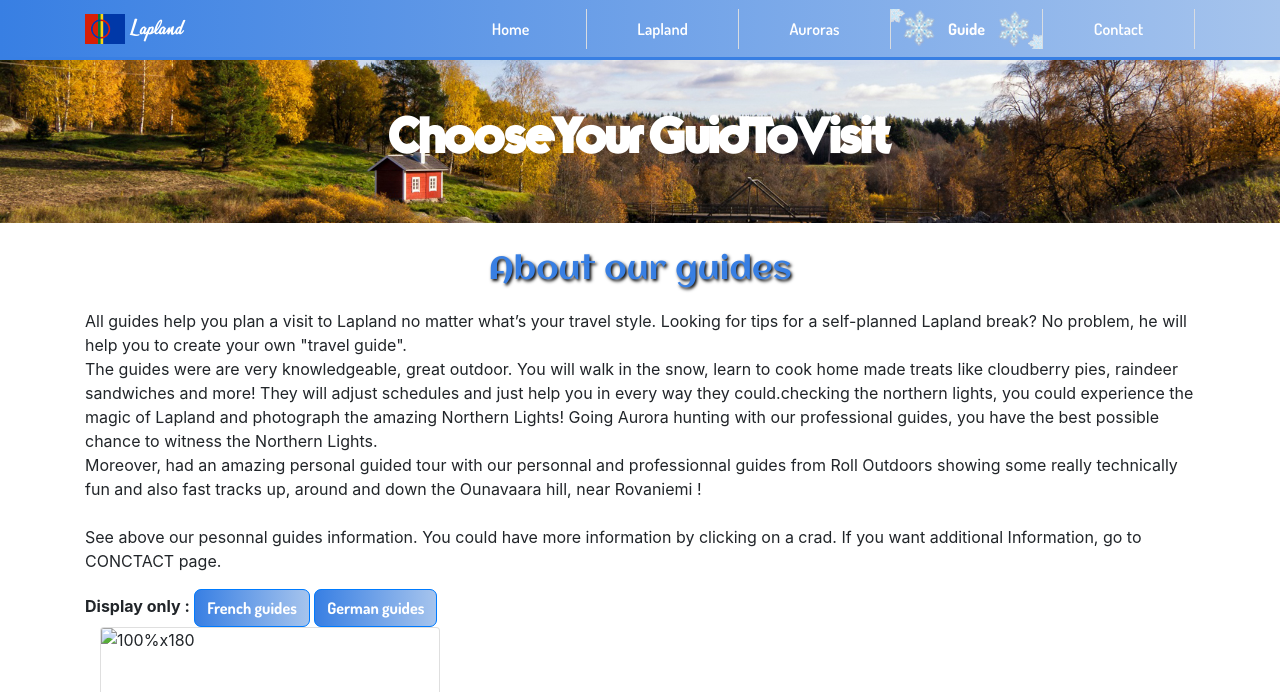
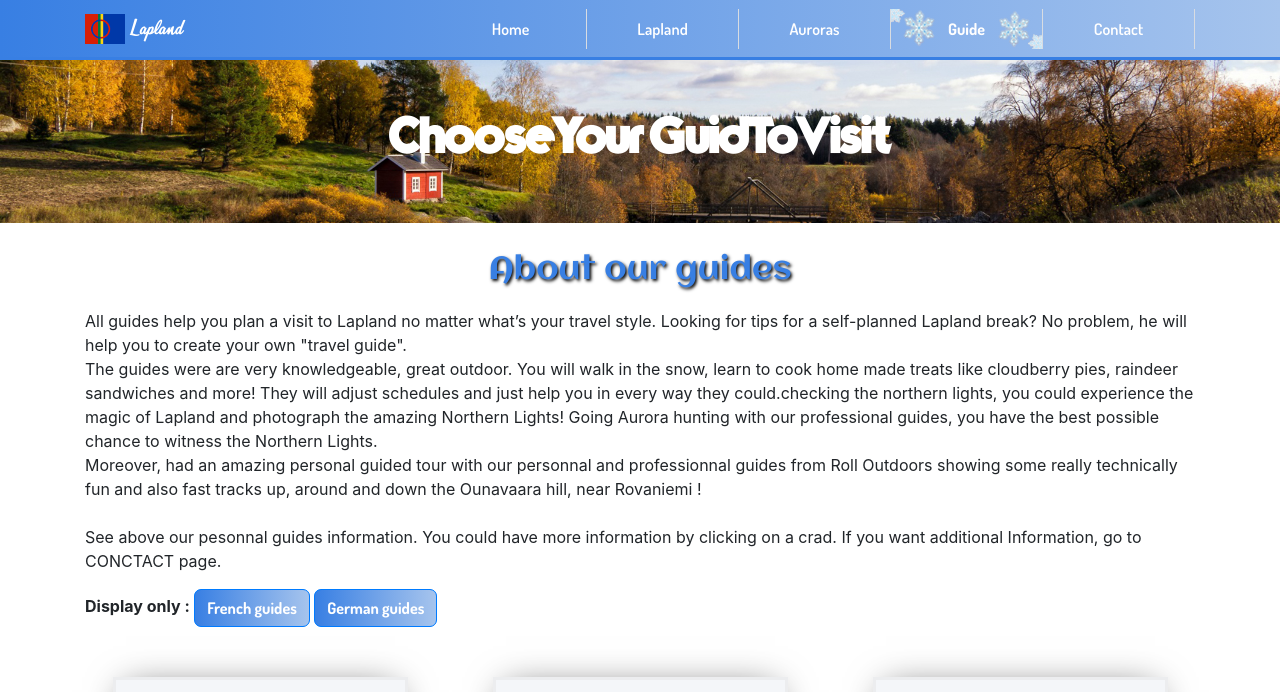
Before and after one commit to kevin-67/my-site, a PHP site: page /Guides.html in a window 1280 px wide. Shown: the top 692 px of the page. Run offline with PHP 8.4, Linux system fonts and the light colour scheme; some libraries are stand-ins or nearby versions; some web fonts are replaced; grey boxes are pictures that could not be loaded.

Commit message:
default pages

```diff
--- a/Guides.html
+++ b/Guides.html
@@ -72,53 +72,6 @@
                 </p>
                 <span style="font-weight: bold">Display only :</span> <button id="fr" class="btn btn-primary btn-md" type="submit">French guides</button>
                 <button id="ge" class="btn btn-primary btn-md" type="submit">German guides</button>
-
-
-
-                <!--testes -->
-                <section>
-                    <div class="container">
-                        <div class="row">
-                            <div class="col-sm-6 col-lg-4">
-                                <!-- Card Flip -->
-                                <div class="card-flip">
-                                    <div class="flip">
-                                        <div class="front">
-                                            <!-- front content -->
-                                            <div class="card">
-                                                <img class="card-img-top" data-src="holder.js/100px180/" alt="100%x180" style="height: 180px; width: 100%; display: block;" data-holder-rendered="true">
-                                                <div class="card-block">
-                                                    <h4 class="card-title">Front Card</h4>
-                                                    <p class="card-text">Some quick example text to build on the card title and make up the bulk of the card's content.</p>
-                                                    <a href="#" class="btn btn-primary">Go somewhere</a>
-                                                </div>
-                                            </div>
-                                        </div>
-                                        <div class="back">
-                                            <!-- back content -->
-                                            <div class="card">
-                                                <div class="card-block">
-                                                    <h4 class="card-title">Back Card</h4>
-                                                    <h6 class="card-subtitle text-muted">Support card subtitle</h6>
-                                                </div>
-                                                <img data-src="holder.js/100px180/?text=Image" alt="Image [100%x180]" data-holder-rendered="true" style="height: 180px; width: 100%; display: block;">
-                                                <div class="card-block">
-                                                    <p class="card-text">Some quick example text to build on the card title and make up the bulk of the card's content.</p>
-
-                                                </div>
-                                            </div>
-                                        </div>
-                                    </div>
-                                </div>
-                                <!-- End Card Flip -->
-                            </div>
-                        </div>
-                    </div>
-                </section>
-
-
-
-                <!--fin test-->
                 <div class="row  justify-content-around" style="margin-top: 50px;">
                     <!--EXEMPLE-->
                     <div class="card mb-4 not-fr" style="border:0;"  >
@@ -422,7 +375,7 @@
                                         <p class="card-text "><i>special skill : She communicates very well, and knows well all the best places to visit in Lapland. </i></p>
                                         <p class="card-click-text">Click for more</p><br>
 
-                                        <p  class="card-text "><span style="font-weight: bold">Guide number:</span> #6</p>
+                                    <p  class="card-text "><span style="font-weight: bold">Guide number:</span> #6</p>
                                         <p  class="card-text "><span style="font-weight: bold">Email:</span>crystal.pina@example.com</p>
                                         <p  class="card-text "><span style="font-weight: bold">Phone:</span>(321)-934-1595</p>
                                         <p  class="card-text "><span style="font-weight: bold">Language:</span> ENG | FIN | FR</p>
--- a/css/myStyle.css
+++ b/css/myStyle.css
@@ -568,51 +568,3 @@ position:absolute;
 .tt2{
     z-index: 5!important;
 }
-
-
-/*test*/
-/****************/
-.card-flip {
-  -webkit-perspective: 1000px;
-  perspective: 1000px;
-}
-
-.card-flip .flip-hover {
-  -webkit-transform: rotateY(180deg);
-  transform: rotateY(180deg);
-}
-
-.card-flip,
-.front,
-.back {
-  width: 100%;
-  height: 480px;
-  -webkit-transform-style: preserve-3d;
-}
-
-.flip {
-  transition: 0.6s;
-  -webkit-transform-style: preserve-3d;
-  transform-style: preserve-3d;
-  position: relative;
-}
-
-.front,
-.back {
-  -webkit-backface-visibility: hidden;
-  backface-visibility: hidden;
-  position: absolute;
-  top: 0;
-  left: 0;
-}
-
-.front {
-  z-index: 2;
-  transform: rotateY(0deg);
-  -webkit-transform: rotateY(0deg);
-}
-
-.back {
-  -webkit-transform: rotateY(180deg);
-  transform: rotateY(180deg);
-}
--- a/java/index.js
+++ b/java/index.js
@@ -163,19 +163,6 @@ $(document).ready(function() {
         alert("message sended");
         window.location.href = "index.html";
     })
-    /*test*/
-    document.querySelector(".card-flip").classList.toggle("flip");
-$('.card-flip').bind({
-  click: function() {
-    $('.card-flip .flip').toggleClass('flip-hover');
-  },
-  mouseenter: function() {
-    $('.card-flip .flip').addClass('flip-hover');
-  },
-  mouseleave: function() {
-    $('.card-flip .flip').removeClass('flip-hover');
-  }
-});
 
 
 });
```
